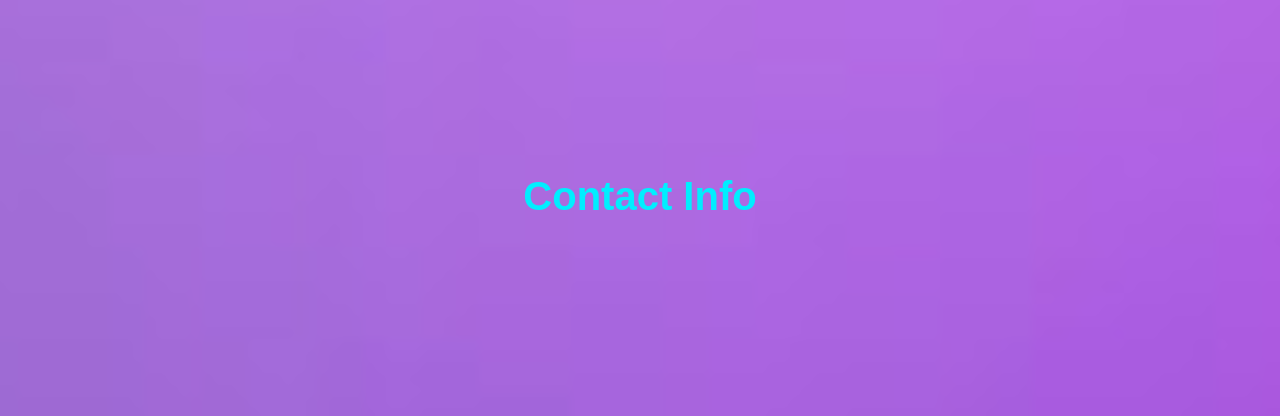
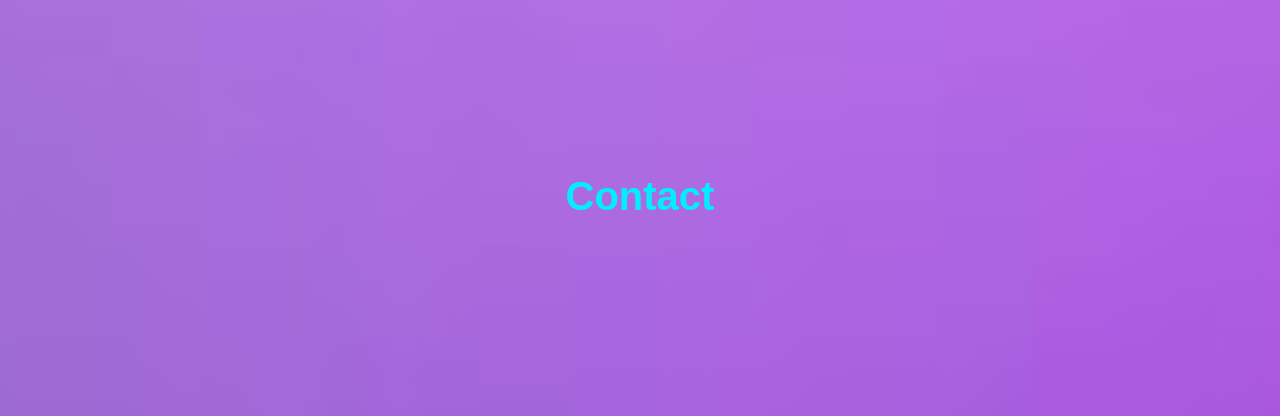
Before and after one commit to ankitasri20/ankitasri20.github.io, a plain HTML site: page index.html in a window 1280 px wide. Shown: the part 3349-3765 px from the top of the page. Drawn offline with nearby package versions, Linux system fonts and the light colour scheme.

```diff
--- a/index.html
+++ b/index.html
@@ -190,7 +190,7 @@
 
 
                 <section id="contact" class="Contact">
-                <h2>Contact Info</h2>
+                <h2>Contact</h2>
                 <div class="contact-container">
                     <a href="https://linkedin.com/in/yourprofile" target="_blank" class="contact-link">
                         <i class="fab fa-linkedin"></i>
```
